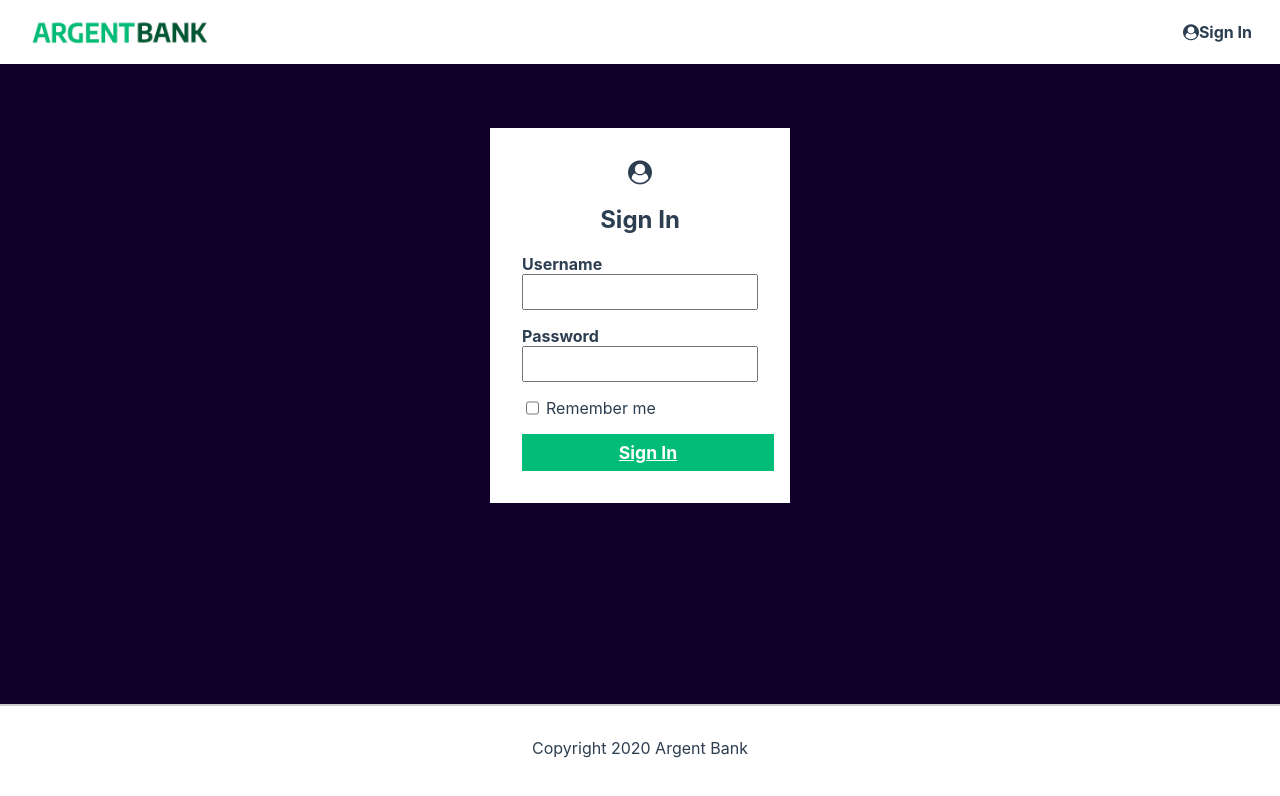
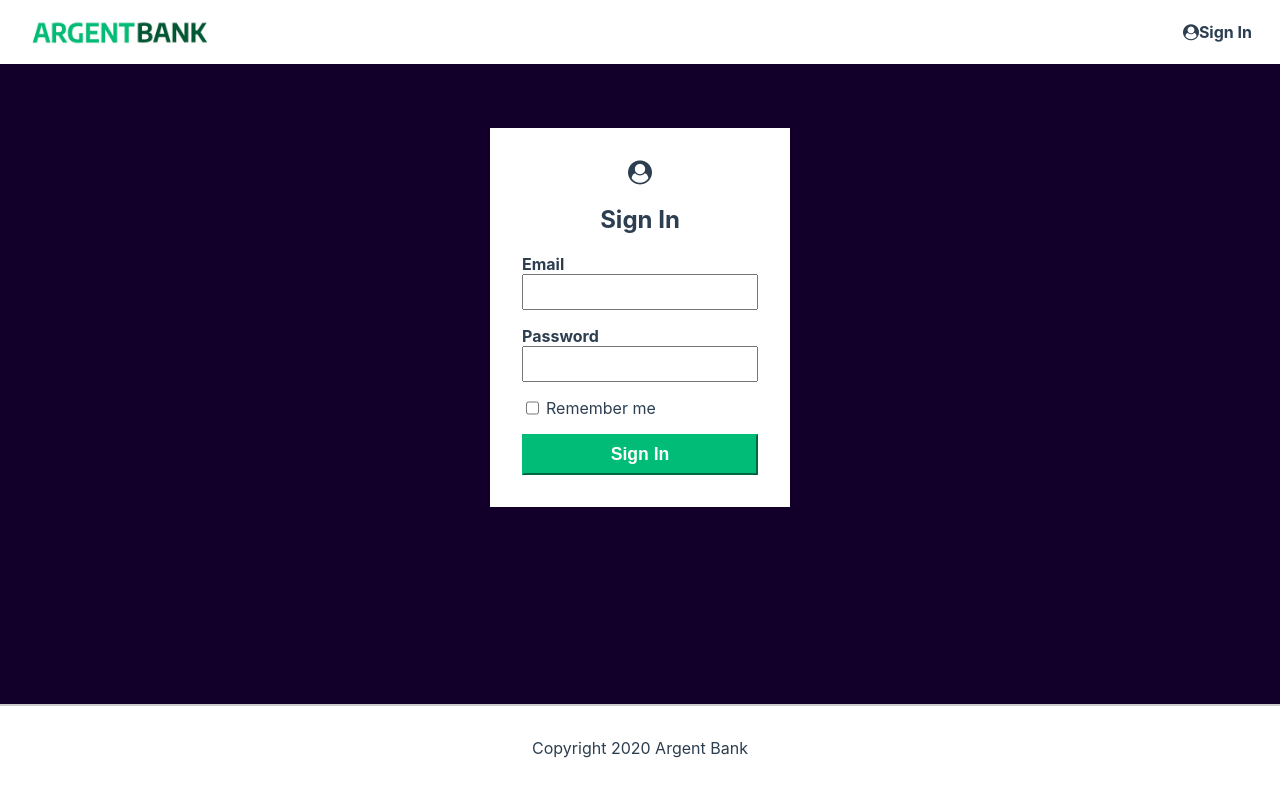
Before and after one commit to Nekochan977/Project-13-Bank-API-frontend, a React (Create React App) app: page /login in a window 1280 px wide. Shown: the top 796 px of the page. Built offline with nearby package versions, Linux system fonts and the light colour scheme.

Commit message:
fetch method: POST

```diff
--- a/src/components/loginModal/LoginModal.jsx
+++ b/src/components/loginModal/LoginModal.jsx
@@ -1,19 +1,58 @@
 import "./LoginModal.css"
-import {Link} from "react-router-dom";
+// import {Link} from "react-router-dom";
+import {useState} from "react";
+import {useNavigate} from "react-router-dom";
 
 const LoginModal = () => {
+    const [email, setEmail] = useState("")
+    const [password, setPassword] = useState("")
+    const [message, setMessage] = useState("")
+        const navigate = useNavigate()
+
+
+
+
+    let handleSubmit = async (e) =>{
+        e.preventDefault()
+        try {
+            let res = await fetch("http://localhost:3001/api/v1/user/login", {
+                method: "POST",
+                headers: {
+                    "Content-Type": "application/json",
+                },
+                body: JSON.stringify({
+                    email: email,
+                    password: password,
+                }),
+            })
+            let resJson = await res.json()
+            console.log(resJson)
+            if (resJson.status === 200) {
+                navigate("/user")
+            } else {
+                setMessage("Invalid email or password");
+            }
+        } catch (err) {
+
+            console.log(err);
+        }
+    }
+
+
+
+
     return (
         <section className="sign-in-content">
             <i className="fa fa-user-circle sign-in-icon"></i>
             <h1>Sign In</h1>
-            <form>
+            <form onSubmit={handleSubmit}>
                 <div className="input-wrapper">
-                    <label htmlFor="username">Username</label
-                    ><input type="text" id="username"/>
+                    <label htmlFor="email">Email</label
+                    ><input type="text" id="email" onChange={(e) => setEmail(e.target.value)}/>
                 </div>
                 <div className="input-wrapper">
                     <label htmlFor="password">Password</label
-                    ><input type="password" id="password"/>
+                    ><input type="password" id="password" onChange={(e) => setPassword(e.target.value)}/>
                 </div>
                 <div className="input-remember">
                     <input type="checkbox" id="remember-me"/><label htmlFor="remember-me"
@@ -21,9 +60,10 @@ const LoginModal = () => {
                 >
                 </div>
                 {/*PLACEHOLDER DUE TO STATIC SITE*/}
-                <Link to="/user" className="sign-in-button">Sign In</Link>
+                {/*<Link to="/user" className="sign-in-button">Sign In</Link>*/}
                 {/*SHOULD BE THE BUTTON BELOW*/}
-                {/*<button className="sign-in-button">Sign In</button>*/}
+                <button className="sign-in-button" type={"submit"}>Sign In</button>
+                <div className="message">{message ? <p>{message}</p> : null}</div>
 
             </form>
         </section>
```
